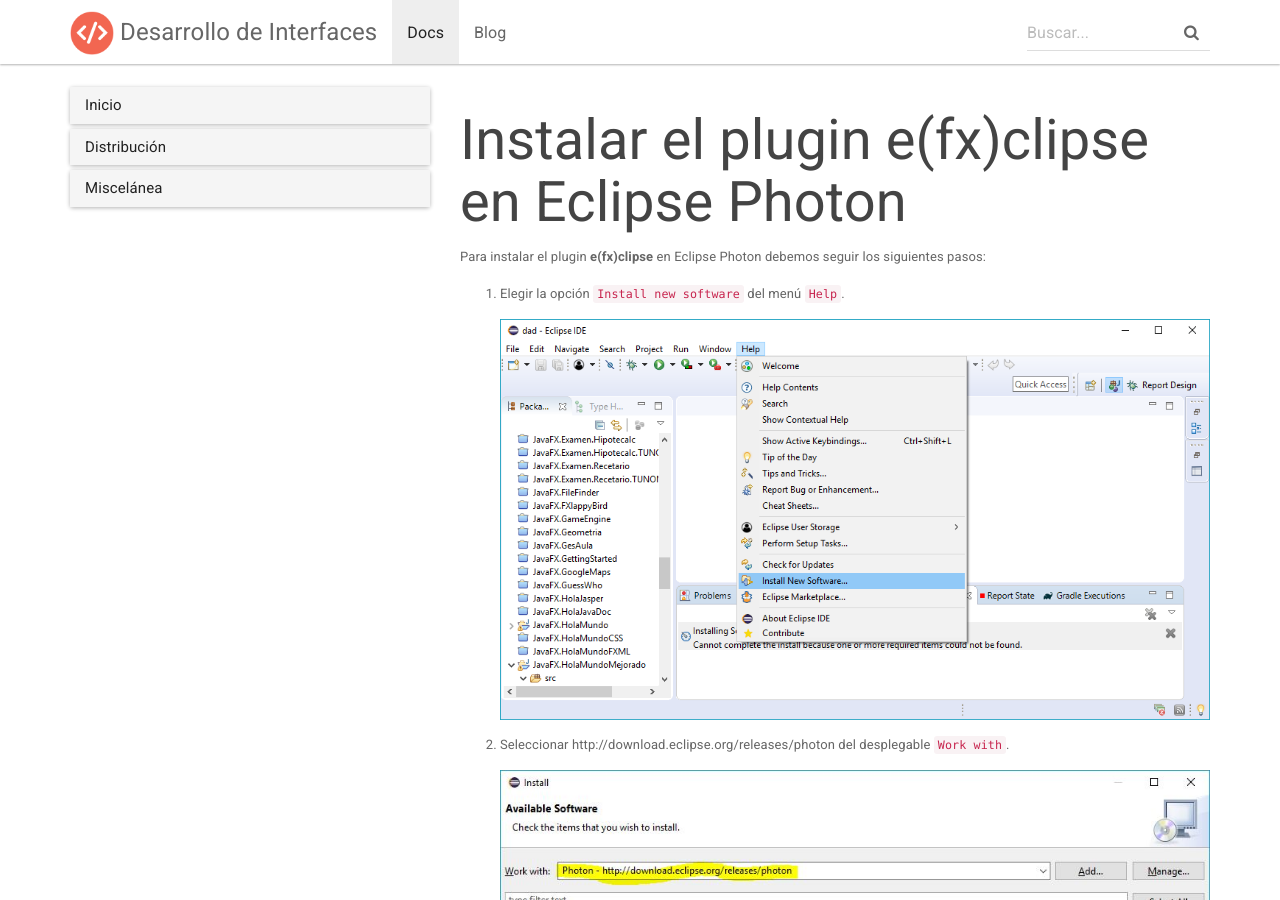
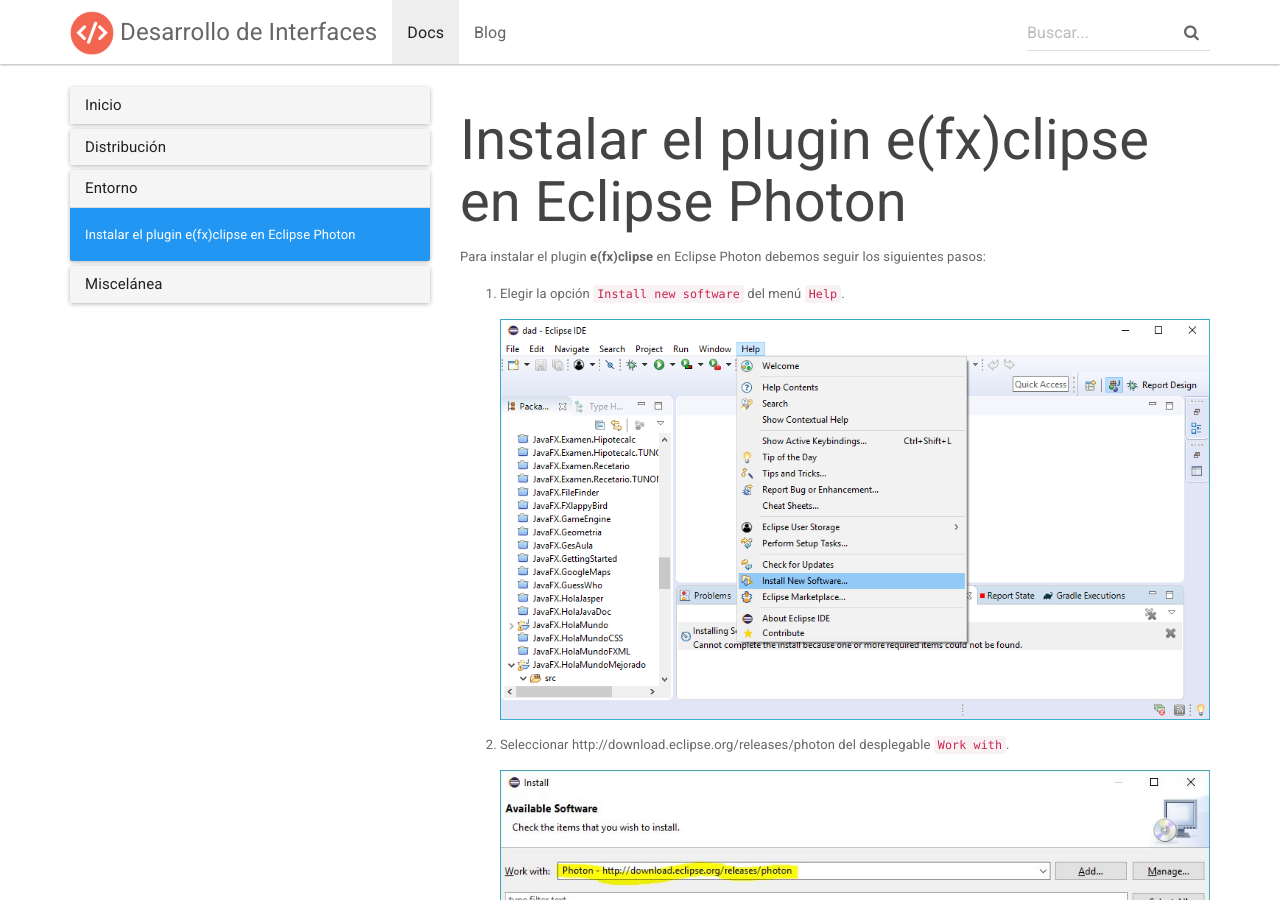
Before and after one commit to dam-dad/dam-dad.github.io, a Jekyll site: the page built from docs/_docs/entorno/instalar-efxclipse-plugin-photon.md, in a window 1280 px wide and 900 px high. Built offline with Jekyll 4.4.1, drawn with Linux system fonts in a browser that asks for light colours; nearby versions of some CDN libraries.

Commit message:
nuevo tutorial instalar efxclipse en photon

```diff
--- a/docs/_data/docs.yml
+++ b/docs/_data/docs.yml
@@ -6,6 +6,10 @@
   docs:
   - distribucion/crear-distribuible-maven
 
+- title: Entorno
+  docs:
+  - entorno/instalar-efxclipse-plugin-photon
+
 - title: Miscelánea
   docs:
   - miscelanea/git
```
